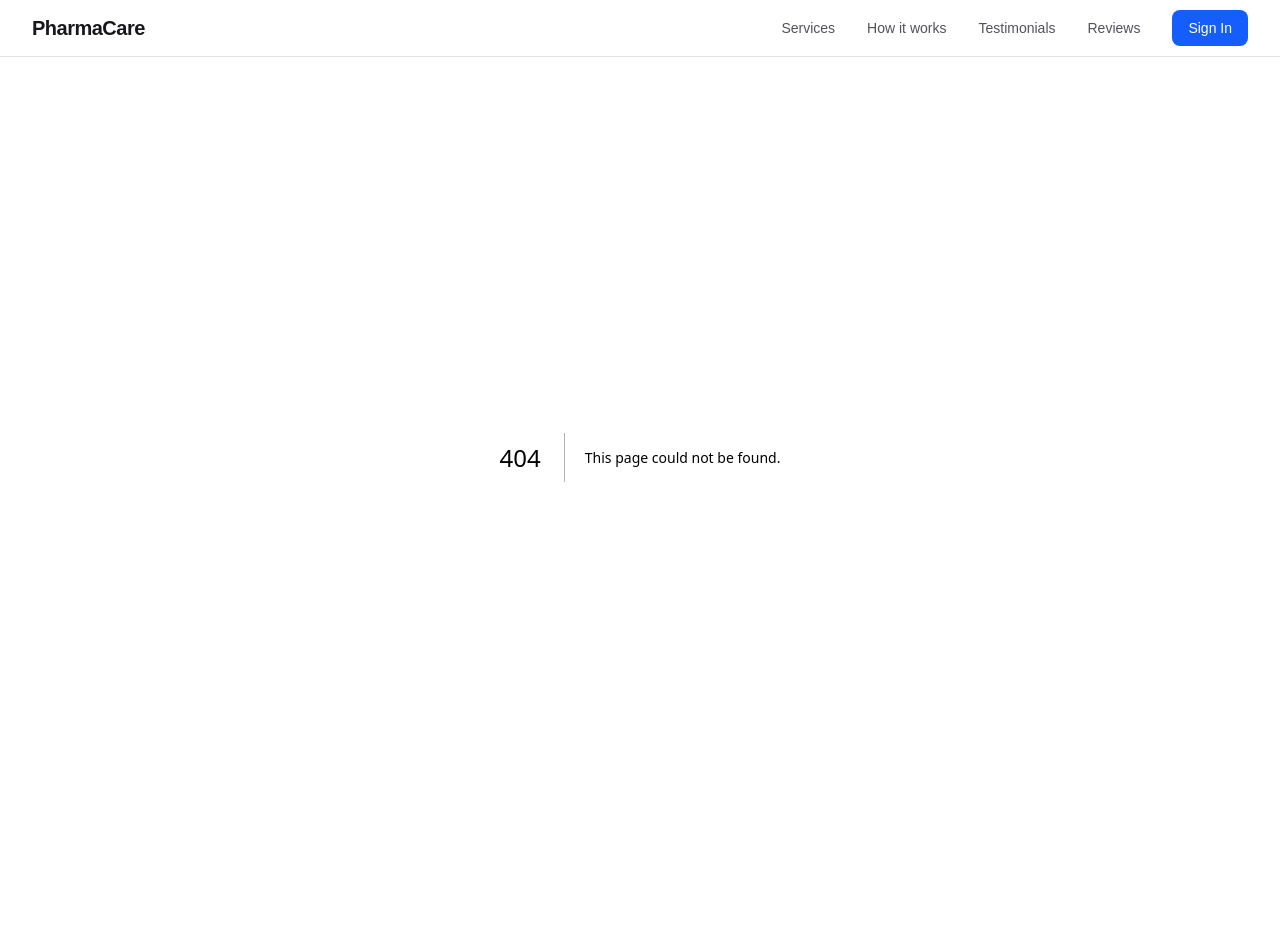
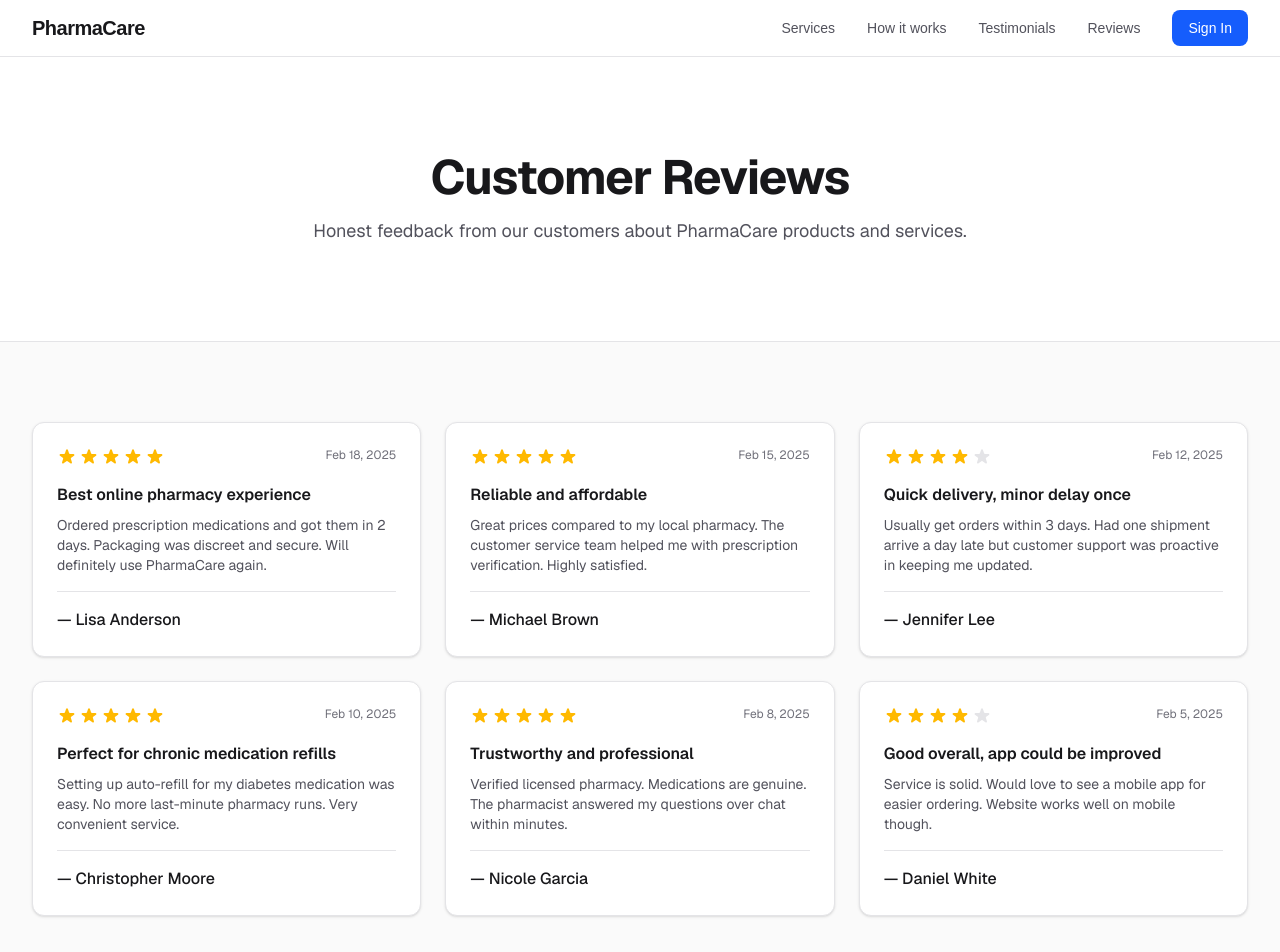
Before and after one commit to SuhelTamboli/PharmaCare, a Next.js app in the folder frontend/: page /reviews in a window 1280 px wide. Before the commit this address had no page. Shown: the top 952 px of the page. Before the commit the page ends 857 px from the top, so only its background shows below. Built offline with nearby package versions, Linux system fonts and the light colour scheme.

Commit message:
Update navigation links in Header component to include full paths and enhance section identification in Home page. Add 'id' attribute to services section for improved accessibility.

```diff
--- a/frontend/app/page.tsx
+++ b/frontend/app/page.tsx
@@ -35,8 +35,11 @@ export default function Home() {
         </div>
       </section>
 
-      {/* Features */}
-      <section className="mx-auto max-w-7xl px-4 py-12 sm:px-6 sm:py-16 md:py-20 lg:px-8 lg:py-24 xl:py-28 2xl:max-w-[1536px] 2xl:px-8">
+      {/* Features / Services */}
+      <section
+        id="services"
+        className="mx-auto max-w-7xl px-4 py-12 sm:px-6 sm:py-16 md:py-20 lg:px-8 lg:py-24 xl:py-28 2xl:max-w-[1536px] 2xl:px-8"
+      >
         <div className="grid gap-6 sm:grid-cols-2 sm:gap-8 md:gap-10 lg:grid-cols-4 lg:gap-12">
           <div className="rounded-xl border border-zinc-200 bg-white p-6 dark:border-zinc-800 dark:bg-zinc-900">
             <div className="flex h-12 w-12 items-center justify-center rounded-lg bg-blue-100 text-blue-600 dark:bg-blue-900/40 dark:text-blue-400">
--- /dev/null
+++ b/frontend/app/reviews/page.tsx
@@ -0,0 +1,130 @@
+import Link from "next/link";
+
+const reviews = [
+  {
+    name: "Lisa Anderson",
+    date: "Feb 18, 2025",
+    rating: 5,
+    title: "Best online pharmacy experience",
+    content:
+      "Ordered prescription medications and got them in 2 days. Packaging was discreet and secure. Will definitely use PharmaCare again.",
+  },
+  {
+    name: "Michael Brown",
+    date: "Feb 15, 2025",
+    rating: 5,
+    title: "Reliable and affordable",
+    content:
+      "Great prices compared to my local pharmacy. The customer service team helped me with prescription verification. Highly satisfied.",
+  },
+  {
+    name: "Jennifer Lee",
+    date: "Feb 12, 2025",
+    rating: 4,
+    title: "Quick delivery, minor delay once",
+    content:
+      "Usually get orders within 3 days. Had one shipment arrive a day late but customer support was proactive in keeping me updated.",
+  },
+  {
+    name: "Christopher Moore",
+    date: "Feb 10, 2025",
+    rating: 5,
+    title: "Perfect for chronic medication refills",
+    content:
+      "Setting up auto-refill for my diabetes medication was easy. No more last-minute pharmacy runs. Very convenient service.",
+  },
+  {
+    name: "Nicole Garcia",
+    date: "Feb 8, 2025",
+    rating: 5,
+    title: "Trustworthy and professional",
+    content:
+      "Verified licensed pharmacy. Medications are genuine. The pharmacist answered my questions over chat within minutes.",
+  },
+  {
+    name: "Daniel White",
+    date: "Feb 5, 2025",
+    rating: 4,
+    title: "Good overall, app could be improved",
+    content:
+      "Service is solid. Would love to see a mobile app for easier ordering. Website works well on mobile though.",
+  },
+];
+
+function StarRating({ count }: { count: number }) {
+  return (
+    <div className="flex gap-0.5">
+      {Array.from({ length: 5 }).map((_, i) => (
+        <svg
+          key={i}
+          className={`h-5 w-5 ${
+            i < count ? "fill-amber-400 text-amber-400" : "fill-zinc-200 text-zinc-200 dark:fill-zinc-600 dark:text-zinc-600"
+          }`}
+          viewBox="0 0 20 20"
+        >
+          <path d="M9.049 2.927c.3-.921 1.603-.921 1.902 0l1.07 3.292a1 1 0 00.95.69h3.462c.969 0 1.371 1.24.588 1.81l-2.8 2.034a1 1 0 00-.364 1.118l1.07 3.292c.3.921-.755 1.688-1.54 1.118l-2.8-2.034a1 1 0 00-1.175 0l-2.8 2.034c-.784.57-1.838-.197-1.539-1.118l1.07-3.292a1 1 0 00-.364-1.118L2.98 8.72c-.783-.57-.38-1.81.588-1.81h3.461a1 1 0 00.951-.69l1.07-3.292z" />
+        </svg>
+      ))}
+    </div>
+  );
+}
+
+export default function ReviewsPage() {
+  return (
+    <div className="min-h-screen bg-zinc-50 font-sans dark:bg-zinc-950">
+      <section className="border-b border-zinc-200 bg-white dark:border-zinc-800 dark:bg-zinc-900/50">
+        <div className="mx-auto max-w-7xl px-4 py-12 sm:px-6 sm:py-16 md:py-20 lg:px-8 lg:py-24 2xl:max-w-[1536px] 2xl:px-8">
+          <div className="text-center">
+            <h1 className="text-3xl font-bold tracking-tight text-zinc-900 sm:text-4xl md:text-5xl dark:text-zinc-50">
+              Customer Reviews
+            </h1>
+            <p className="mx-auto mt-4 max-w-2xl text-base text-zinc-600 sm:text-lg dark:text-zinc-400">
+              Honest feedback from our customers about PharmaCare products and
+              services.
+            </p>
+          </div>
+        </div>
+      </section>
+
+      <section className="mx-auto max-w-7xl px-4 py-12 sm:px-6 sm:py-16 lg:px-8 lg:py-20 2xl:max-w-[1536px] 2xl:px-8">
+        <div className="grid gap-6 sm:grid-cols-2 lg:grid-cols-3">
+          {reviews.map((review) => (
+            <article
+              key={`${review.name}-${review.date}`}
+              className="flex flex-col rounded-xl border border-zinc-200 bg-white p-6 shadow-sm dark:border-zinc-800 dark:bg-zinc-900"
+            >
+              <div className="flex items-start justify-between gap-4">
+                <StarRating count={review.rating} />
+                <span className="text-xs text-zinc-500 dark:text-zinc-400">
+                  {review.date}
+                </span>
+              </div>
+              <h3 className="mt-4 font-semibold text-zinc-900 dark:text-zinc-50">
+                {review.title}
+              </h3>
+              <p className="mt-2 flex-1 text-sm text-zinc-600 dark:text-zinc-400">
+                {review.content}
+              </p>
+              <footer className="mt-4 border-t border-zinc-200 pt-4 dark:border-zinc-700">
+                <p className="font-medium text-zinc-900 dark:text-zinc-50">
+                  — {review.name}
+                </p>
+              </footer>
+            </article>
+          ))}
+        </div>
+      </section>
+
+      <section className="border-t border-zinc-200 bg-white px-4 py-12 dark:border-zinc-800 dark:bg-zinc-900/50">
+        <div className="mx-auto max-w-7xl text-center 2xl:max-w-[1536px]">
+          <Link
+            href="/"
+            className="text-sm text-zinc-500 hover:text-zinc-700 dark:text-zinc-400 dark:hover:text-zinc-300"
+          >
+            ← Back to home
+          </Link>
+        </div>
+      </section>
+    </div>
+  );
+}
--- /dev/null
+++ b/frontend/app/testimonials/page.tsx
@@ -0,0 +1,120 @@
+import Link from "next/link";
+
+const testimonials = [
+  {
+    name: "Sarah Mitchell",
+    role: "Customer",
+    quote:
+      "PharmaCare has completely changed how I manage my prescriptions. The delivery is always on time and the pharmacists are incredibly helpful when I have questions about my medication.",
+    rating: 5,
+  },
+  {
+    name: "James Wilson",
+    role: "Customer",
+    quote:
+      "I was skeptical about ordering medicines online, but PharmaCare put my mind at ease. Authentic products, fast delivery, and excellent customer support. Highly recommend!",
+    rating: 5,
+  },
+  {
+    name: "Emily Chen",
+    role: "Pharmacist",
+    quote:
+      "As a pharmacist, I appreciate PharmaCare's commitment to authenticity and patient care. The platform makes it easy for customers to access quality healthcare products from home.",
+    rating: 5,
+  },
+  {
+    name: "Robert Davis",
+    role: "Customer",
+    quote:
+      "Ordering my mom's chronic medications through PharmaCare has been a lifesaver. No more trips to the pharmacy—everything arrives at our doorstep, well-packaged and on schedule.",
+    rating: 5,
+  },
+  {
+    name: "Amanda Foster",
+    role: "Customer",
+    quote:
+      "The best part is the expert support. I had questions about drug interactions and got a prompt call from a pharmacist. That level of care is rare these days.",
+    rating: 5,
+  },
+  {
+    name: "David Thompson",
+    role: "Customer",
+    quote:
+      "Fast, reliable, and transparent pricing. I've been using PharmaCare for six months now and haven't looked back. Great service for busy families.",
+    rating: 5,
+  },
+];
+
+function StarRating({ count }: { count: number }) {
+  return (
+    <div className="flex gap-0.5">
+      {Array.from({ length: count }).map((_, i) => (
+        <svg
+          key={i}
+          className="h-5 w-5 fill-amber-400 text-amber-400"
+          viewBox="0 0 20 20"
+        >
+          <path d="M9.049 2.927c.3-.921 1.603-.921 1.902 0l1.07 3.292a1 1 0 00.95.69h3.462c.969 0 1.371 1.24.588 1.81l-2.8 2.034a1 1 0 00-.364 1.118l1.07 3.292c.3.921-.755 1.688-1.54 1.118l-2.8-2.034a1 1 0 00-1.175 0l-2.8 2.034c-.784.57-1.838-.197-1.539-1.118l1.07-3.292a1 1 0 00-.364-1.118L2.98 8.72c-.783-.57-.38-1.81.588-1.81h3.461a1 1 0 00.951-.69l1.07-3.292z" />
+        </svg>
+      ))}
+    </div>
+  );
+}
+
+export default function TestimonialsPage() {
+  return (
+    <div className="min-h-screen bg-zinc-50 font-sans dark:bg-zinc-950">
+      <section
+        id="reviews"
+        className="border-b border-zinc-200 bg-white dark:border-zinc-800 dark:bg-zinc-900/50"
+      >
+        <div className="mx-auto max-w-7xl px-4 py-12 sm:px-6 sm:py-16 md:py-20 lg:px-8 lg:py-24 2xl:max-w-[1536px] 2xl:px-8">
+          <div className="text-center">
+            <h1 className="text-3xl font-bold tracking-tight text-zinc-900 sm:text-4xl md:text-5xl dark:text-zinc-50">
+              What our customers say
+            </h1>
+            <p className="mx-auto mt-4 max-w-2xl text-base text-zinc-600 sm:text-lg dark:text-zinc-400">
+              Real experiences from people who trust PharmaCare for their
+              healthcare needs.
+            </p>
+          </div>
+        </div>
+      </section>
+
+      <section className="mx-auto max-w-7xl px-4 py-12 sm:px-6 sm:py-16 lg:px-8 lg:py-20 2xl:max-w-[1536px] 2xl:px-8">
+        <div className="grid gap-6 sm:grid-cols-2 lg:grid-cols-3">
+          {testimonials.map((testimonial) => (
+            <article
+              key={testimonial.name}
+              className="flex flex-col rounded-xl border border-zinc-200 bg-white p-6 shadow-sm dark:border-zinc-800 dark:bg-zinc-900"
+            >
+              <StarRating count={testimonial.rating} />
+              <blockquote className="mt-4 flex-1 text-zinc-600 dark:text-zinc-400">
+                &ldquo;{testimonial.quote}&rdquo;
+              </blockquote>
+              <footer className="mt-4 border-t border-zinc-200 pt-4 dark:border-zinc-700">
+                <p className="font-semibold text-zinc-900 dark:text-zinc-50">
+                  {testimonial.name}
+                </p>
+                <p className="text-sm text-zinc-500 dark:text-zinc-400">
+                  {testimonial.role}
+                </p>
+              </footer>
+            </article>
+          ))}
+        </div>
+      </section>
+
+      <section className="border-t border-zinc-200 bg-white px-4 py-12 dark:border-zinc-800 dark:bg-zinc-900/50">
+        <div className="mx-auto max-w-7xl text-center 2xl:max-w-[1536px]">
+          <Link
+            href="/"
+            className="text-sm text-zinc-500 hover:text-zinc-700 dark:text-zinc-400 dark:hover:text-zinc-300"
+          >
+            ← Back to home
+          </Link>
+        </div>
+      </section>
+    </div>
+  );
+}
--- a/frontend/components/Header.tsx
+++ b/frontend/components/Header.tsx
@@ -4,10 +4,10 @@ import Link from "next/link";
 import { useState } from "react";
 
 const navLinks = [
-  { href: "#services", label: "Services" },
-  { href: "#how-it-works", label: "How it works" },
-  { href: "#testimonials", label: "Testimonials" },
-  { href: "#reviews", label: "Reviews" },
+  { href: "/#services", label: "Services" },
+  { href: "/#how-it-works", label: "How it works" },
+  { href: "/testimonials", label: "Testimonials" },
+  { href: "/reviews", label: "Reviews" },
 ];
 
 export default function Header() {
```
